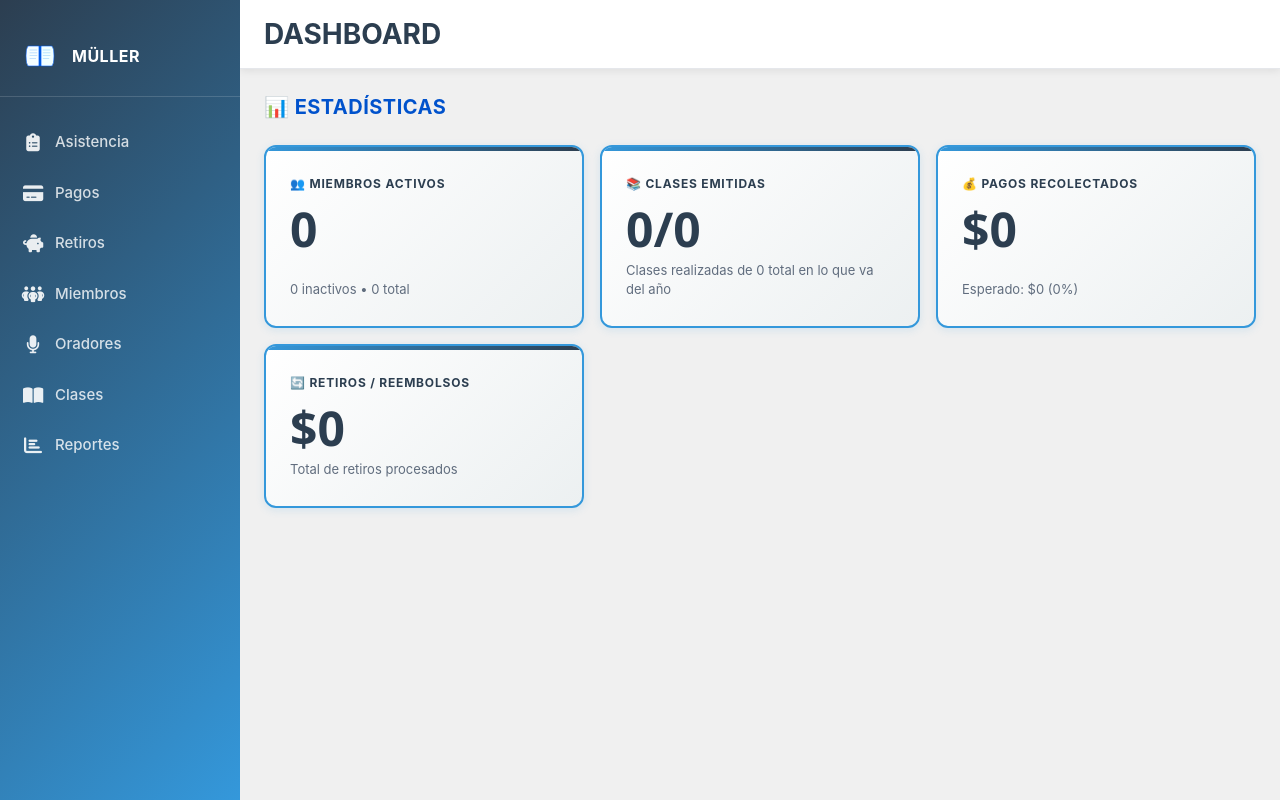
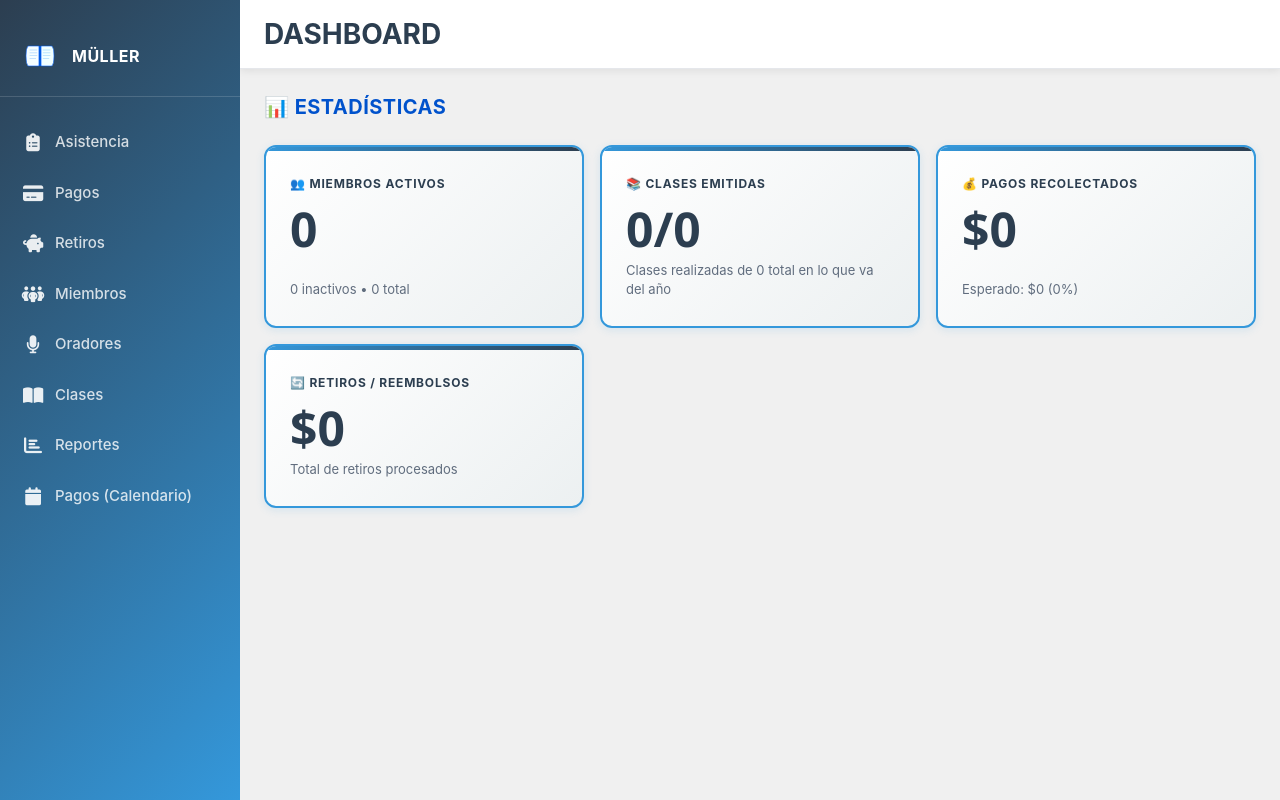
Before and after one commit to jisraelevich/Muller_App, a Flask app: page / in a window 1280 px wide. Run offline with Flask 3, Linux system fonts and the light colour scheme; the visitor is signed in with stand-in values (Sample User, id 1); data that the repository does not hold is empty; some libraries are stand-ins or nearby versions.

Commit message:
fix: Add /tab/7 route for payment calendar report - resolves missing UI elements issue

```diff
--- a/app.py
+++ b/app.py
@@ -104,7 +104,8 @@ TABS = {
     3: {"id": "tab_3", "label": "Miembros", "icon": "Users", "route": "miembros"},
     4: {"id": "tab_4", "label": "Clases", "icon": "Book", "route": "clases"},
     5: {"id": "tab_5", "label": "Reportes", "icon": "BarChart", "route": "reportes"},
-    6: {"id": "tab_6", "label": "Retiros", "icon": "TrendingUp", "route": "retiros"}
+    6: {"id": "tab_6", "label": "Retiros", "icon": "TrendingUp", "route": "retiros"},
+    7: {"id": "tab_7", "label": "Pagos (Calendario)", "icon": "Calendar", "route": "reportes_pagos"}
 }
 
 # ========== FUNCIONES AUXILIARES ==========
@@ -380,6 +381,37 @@ def render_oradores():
     except Exception as e:
         print(f"Error al cargar tab oradores: {e}")
         return jsonify({"status": "error", "message": str(e)}), 500
+
+@app.route('/tab/7')
+@login_required
+def render_reportes_pagos():
+    """Renderizar tab de Reporte de Pagos por Calendario"""
+    try:
+        current_user = GoogleOAuth.get_session_user()
+
+        data = {}
+        if db:
+            try:
+                data['miembros'] = db.get_miembros(tipo_asistencia='Regular')
+                data['pagos'] = db.get_pagos()
+            except Exception as e:
+                print(f"Error obteniendo datos de pagos: {e}")
+                data['miembros'] = []
+                data['pagos'] = []
+                data['error'] = f"Error obteniendo datos: {str(e)}"
+        else:
+            data['miembros'] = []
+            data['pagos'] = []
+            data['error'] = "⚠️ Base de datos no disponible"
+
+        return render_template('tab_7_reportes_pagos.html',
+                             tabs=TABS,
+                             active_tab=7,
+                             current_user=current_user,
+                             **data)
+
+    except Exception as e:
+        print(f"Error al cargar tab 7 (reportes pagos): {e}")
         return jsonify({"status": "error", "message": str(e)}), 500
 
 # ========== API ENDPOINTS - ASISTENCIA ==========
--- a/templates/base.html
+++ b/templates/base.html
@@ -57,6 +57,11 @@
                             <span class="icon-wrapper"><i class="fas fa-chart-bar"></i></span> <span>Reportes</span>
                         </a>
                     </li>
+                    <li class="sidebar-nav-item">
+                        <a href="/tab/7" class="sidebar-nav-link">
+                            <span class="icon-wrapper"><i class="fas fa-calendar"></i></span> <span>Pagos (Calendario)</span>
+                        </a>
+                    </li>
                 </ul>
             </nav>
         </aside>
```
